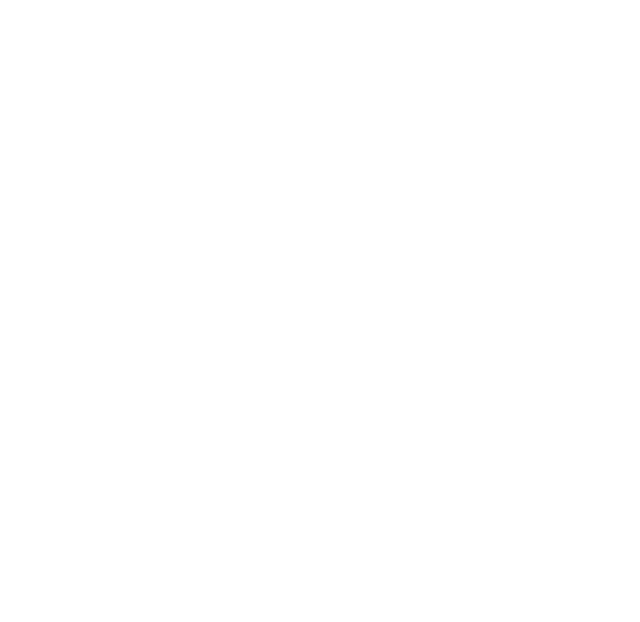
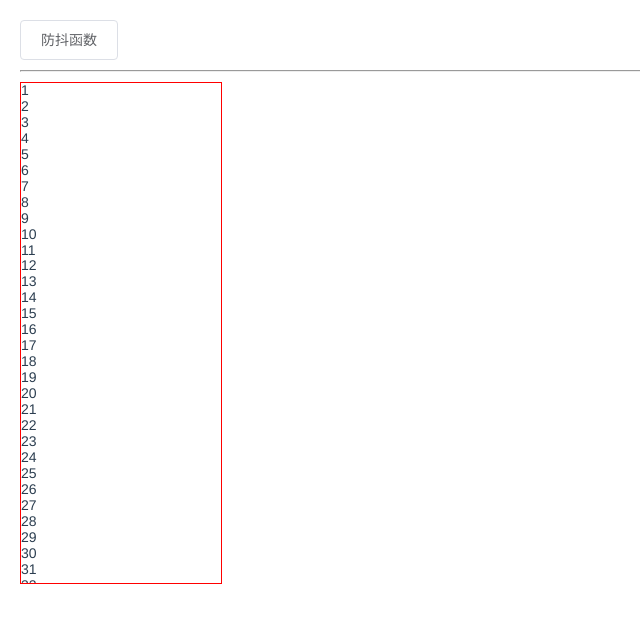
Before and after one commit to WangYuang123/base-project, a Vue app: page /debounce in a window 1280 px wide. Shown: the top 622 px of the page, without its empty margins (0-640 px from the left). Built offline with nearby package versions, Linux system fonts and the light colour scheme.

Commit message:
2020.02.02练习防抖节流函数

```diff
--- a/package.json
+++ b/package.json
@@ -44,7 +44,9 @@
       "plugin:vue/essential",
       "@vue/prettier"
     ],
-    "rules": {},
+    "rules": {
+      "no-console": "off"
+    },
     "parserOptions": {
       "parser": "babel-eslint"
     }
--- a/src/router/index.js
+++ b/src/router/index.js
@@ -11,13 +11,13 @@
     component: Home
   },
   {
-    path: "/about",
-    name: "about",
+    path: "/debounce",
+    name: "debounce",
     // route level code-splitting
     // this generates a separate chunk (about.[hash].js) for this route
     // which is lazy-loaded when the route is visited.
     component: () =>
-      import(/* webpackChunkName: "about" */ "../views/About.vue")
+      import(/* webpackChunkName: "about" */ "../views/debounce.vue")
   }
 ];
 
--- a/src/views/Home.vue
+++ b/src/views/Home.vue
@@ -13,13 +13,14 @@
         :xl="{ span: 12 }"
       >
         <div class="nav width-100 height-40-px b-flex">
-          <div
+          <router-link
             v-for="item in navs"
             :key="item.value"
+            to="/debounce"
             class="height-100 line-height-40-px b-f-justify-cen b-text-cen width-100"
           >
             <span>{{ item.label }}</span>
-          </div>
+          </router-link>
         </div>
       </el-col>
     </el-row>
--- /dev/null
+++ b/src/views/debounce.vue
@@ -0,0 +1,67 @@
+<template>
+  <div class="debounce">
+    <div style="margin-bottom: 10px;">
+      <el-button @click="debounceFun(456)">防抖函数</el-button>
+    </div>
+    <hr />
+    <div style="margin-top: 10px">
+      <div class="throlle" @scroll="throlleFun(456)">
+        <p v-for="(item, index) in 100" :key="index + item">{{ item }}</p>
+      </div>
+    </div>
+  </div>
+</template>
+
+<script>
+function debounce(fn, timeout = 1000) {
+  let timer = null;
+  return (...args) => {
+    if (timer) {
+      clearTimeout(timer);
+    }
+    timer = setTimeout(() => {
+      fn.apply(this, args);
+    }, timeout);
+  };
+}
+function throlle(fn, timeout = 1000) {
+  let timer = null;
+  return (...args) => {
+    if (!timer) {
+      fn.apply(this, args);
+      timer = setTimeout(() => {
+        clearTimeout(timer);
+        timer = null;
+      }, timeout);
+    }
+  };
+}
+export default {
+  name: "debounce",
+  data() {
+    return {
+      timer: null
+    };
+  },
+  mounted() {},
+  methods: {
+    debounceFun: debounce(x => {
+      console.log(x);
+    }),
+    throlleFun: throlle(x => {
+      console.log(x);
+    })
+  }
+};
+</script>
+<style lang="scss" scoped>
+.debounce {
+  padding: 20px;
+  .throlle {
+    width: 200px;
+    height: 500px;
+    border: 1px solid red;
+    overflow: auto;
+  }
+}
+</style>
```
Also changed, not shown: src/utils/index.js (added, +11 -0 lines), 1 other file (tests, documents, lock files or other folders).
